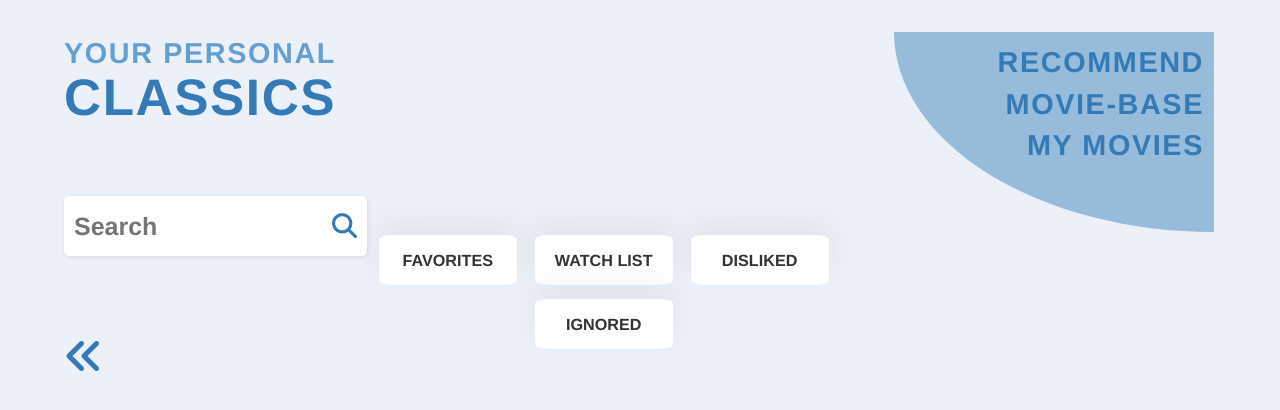
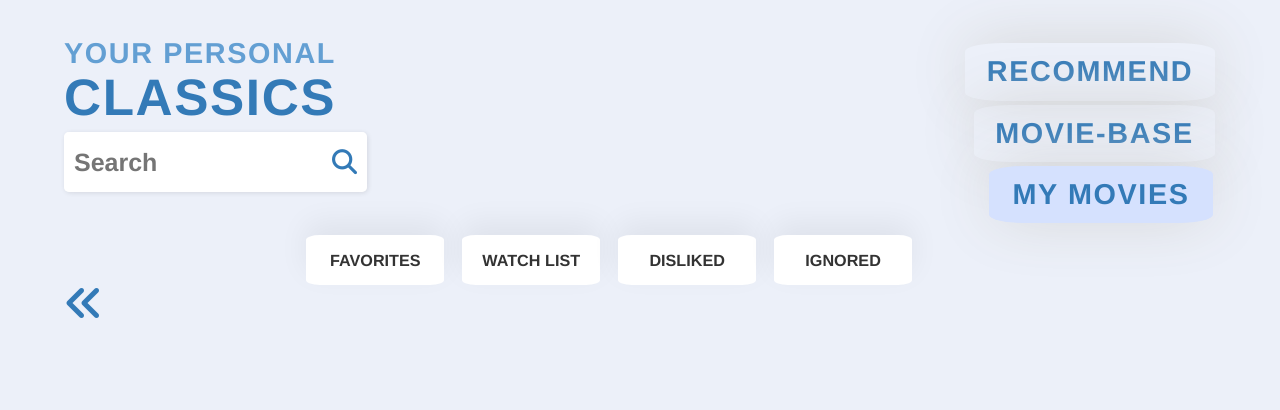
Before and after one commit to KsaweryKapela/BEST_PROJECT_movie_base_and_recommendations, a Flask app: page / in a window 1280 px wide. Shown: the top 410 px of the page. Run offline with Flask 2, Linux system fonts and the light colour scheme; some libraries are stand-ins or nearby versions.

Commit message:
main page front end done for now

```diff
--- a/static/css/styles.css
+++ b/static/css/styles.css
@@ -51,40 +51,51 @@
 /* Nav Bar */
 
 .navbar {
-height: 88px;
 position: relative;
 float:right;
-width: 303px;
-margin-top: 0px;
-bottom: 7px;
-}
-
-.navbar-background {
-position: relative;
-background-color: #97BBDA;
-right: 20px;
-	width: 320px;
-    height: 200px;
-    border-top-right-radius:0;
-    border-top-left-radius:0;
-    border-bottom-right-radius:0;
-    border-bottom-left-radius:100%;
+color: #337ab7;
 
 }
 
+
 .nav-item {
-position: relative;
-
-top: 10px;
-right: 10px;
+-webkit-box-shadow: 0px -2px 64px -6px rgba(208, 208, 208, 1);
+-moz-box-shadow: 0px -2px 64px -6px rgba(208, 208, 208, 1);
+box-shadow: 0px -2px 64px -6px rgba(208, 208, 208, 1);
+position:relative;
 list-style: none;
 font-weight: 900;
 font-size: 1.6rem;
 letter-spacing: 0.1ch;
-text-align: right;
+text-align: center;
+border-radius: 15%;
+padding: 8px 0px;
+margin: 4px 0px;
 }
 
+.nav-item:hover {
+cursor: pointer;
+background: white;
+}
 
+.nav-item-1 {
+width: 250px;
+}
+
+.nav-item-2 {
+left: 9px;
+width: 241px;
+}
+
+.nav-item-3 {
+left: 24px;
+width: 224px;
+}
+
+.item-disabled {
+background: #D5E1FE;
+pointer-events: none;
+}
 /* Search Input */
 .index-search-wrapper {
 width: 303px;
@@ -321,6 +332,7 @@
 }
 
 .thrashcan:hover {
+
 color: black;
 cursor: pointer;
 }
@@ -497,7 +509,7 @@
 
 .left-arrow-wall, .right-arrow-wall {
 position: relative;
-bottom: 107px;
+bottom: 96px;
 font-size: 40px;
 color: #337ab7;
 cursor: pointer;
--- /dev/null
+++ b/static/js/base.js
@@ -0,0 +1,23 @@
+const RecommendNavbar = document.getElementsByClassName('nav-item-1')[0];
+const MovieBaseNavbar = document.getElementsByClassName('nav-item-2')[0];
+const MyMoviesNavbar = document.getElementsByClassName('nav-item-3')[0];
+
+var urls = ['/recommend', '/moviebase', '/']
+var allNavbar = document.getElementsByClassName('nav-item');
+
+if (document.URL.split('/')[document.URL.split('/').length - 1] == 'moviebase'){
+MovieBaseNavbar.classList.add('item-disabled');}
+else if((document.URL.split('/')[document.URL.split('/').length - 1] == 'recommend')){
+RecommendNavbar.classList.add('item-disabled');
+}
+else{MyMoviesNavbar.classList.add('item-disabled');
+console.log(MyMoviesNavbar.classList)}
+
+
+for(var i = 0; i < allNavbar.length; i++)
+{
+  allNavbar[i].addEventListener('click', GoToUrL.bind(i));
+
+  function GoToUrL(){
+window.location.href = urls[this]}
+}
--- a/templates/base.html
+++ b/templates/base.html
@@ -15,38 +15,36 @@
 
 {% block body %}
 
-<a class="no-effects" href="{{ url_for('home') }}">
+<a href="{{ url_for('home') }}">
 <div class="heading-div">
 <h1 class="title">YOUR PERSONAL <span class="title2"> CLASSICS </span></h1>
 </div></a>
 
 
 <div class="navbar">
- <div class="navbar-background">
  <ul>
 
-     <li class="nav-item">
- <a href="{{ url_for('recommendation_page') }}">RECOMMEND</a>
+     <li class="nav-item nav-item-1"> RECOMMEND
  </li>
 
-   <li class="nav-item">
- <a href="{{ url_for('movie_base') }}">MOVIE-BASE</a>
+   <li class="nav-item nav-item-2">
+MOVIE-BASE
  </li>
 
 
- <li class="nav-item">
- <a href="{{ url_for('home') }}">MY MOVIES
- </a></li>
+ <li class="nav-item nav-item-3">
+MY MOVIES
+ </li>
 
 
 
 
  </ul>
-  </div>
 </div>
 
 
 <script src="https://kit.fontawesome.com/231aedabbf.js" crossorigin="anonymous"></script>
+<script src="{{ url_for('static', filename='js/base.js') }}"></script>
 
 
 
--- a/templates/index.html
+++ b/templates/index.html
@@ -61,7 +61,6 @@
 
 <script src="{{ url_for('static', filename='js/search_script.js') }}"></script>
 <script src="{{ url_for('static', filename='js/fetch_functions.js') }}"></script>
-
 <script src="{{ url_for('static', filename='js/wall.js') }}"></script>
 
 
```
